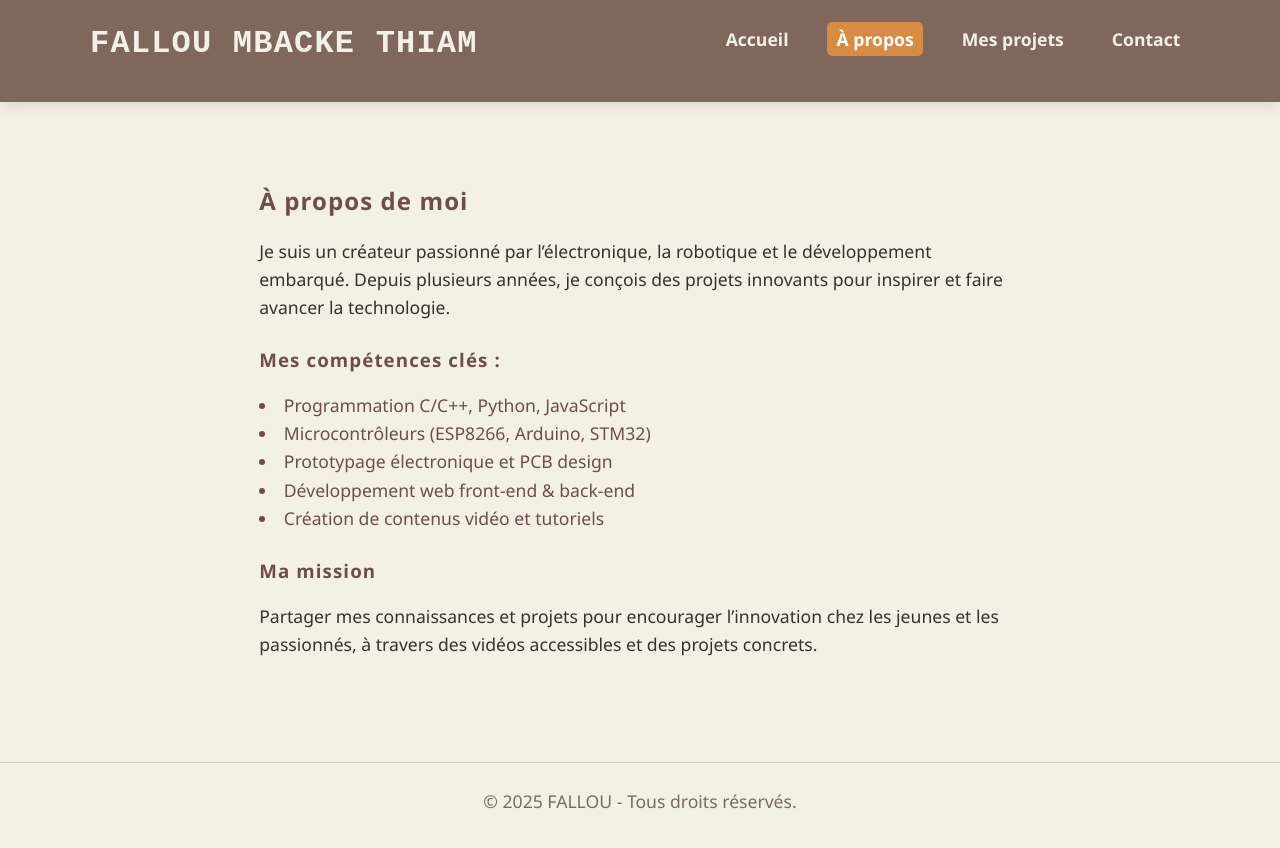
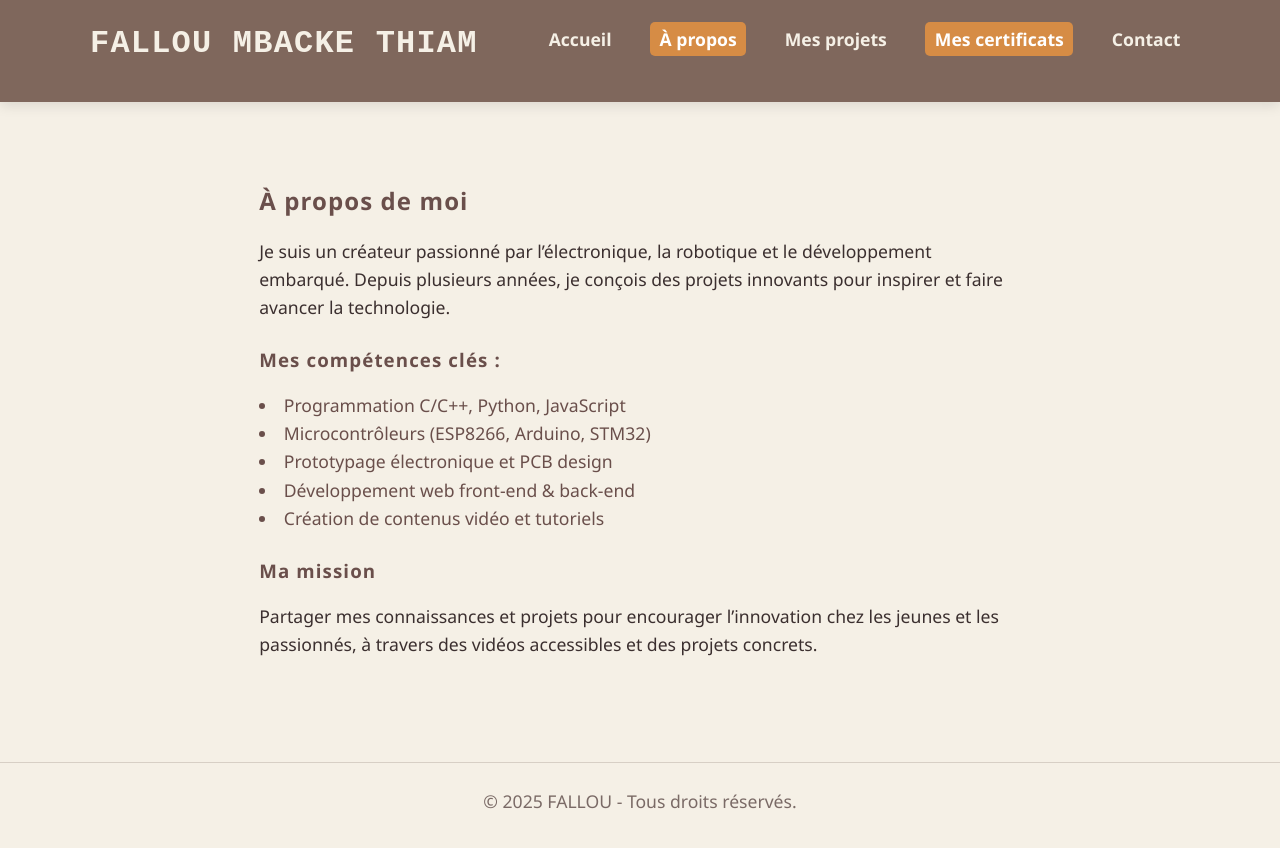
Before and after one commit to Tfm2018/mon-portfolio, a plain HTML site: page about.html in a window 1280 px wide. Drawn offline with Linux system fonts and the light colour scheme.

Commit message:
Ajout de la page certificats

```diff
--- a/about.html
+++ b/about.html
@@ -16,6 +16,7 @@
         <li><a href="index.html">Accueil</a></li>
         <li><a href="about.html" class="active">À propos</a></li>
         <li><a href="projects.html">Mes projets</a></li>
+        <li><a href="certificats.html" class="active">Mes certificats</a></li>
         <li><a href="contact.html">Contact</a></li>
       </ul>
     </nav>
```
Also changed, not shown: contact.html (+1 -0 lines), projects.html (+1 -0 lines).
